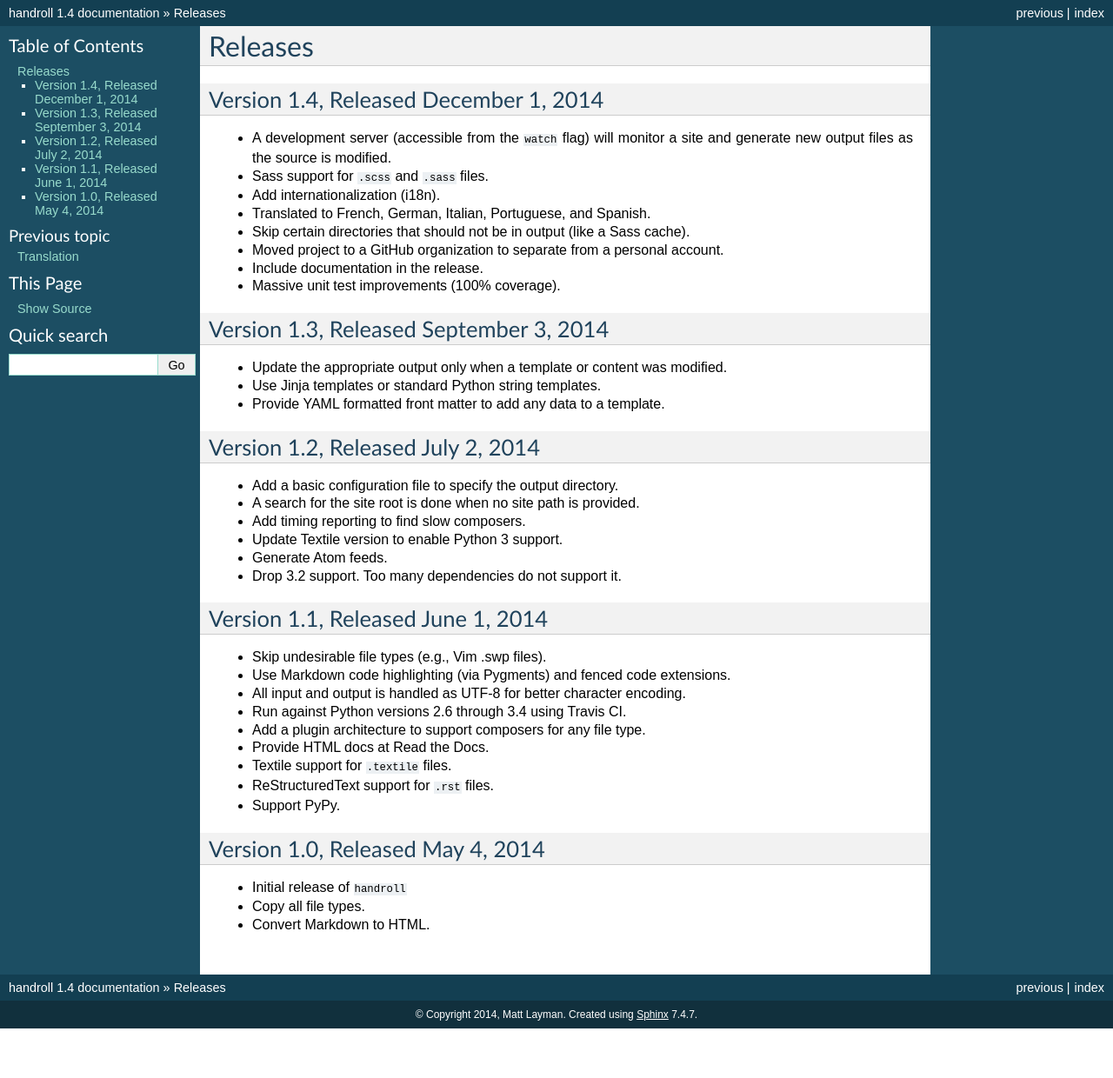
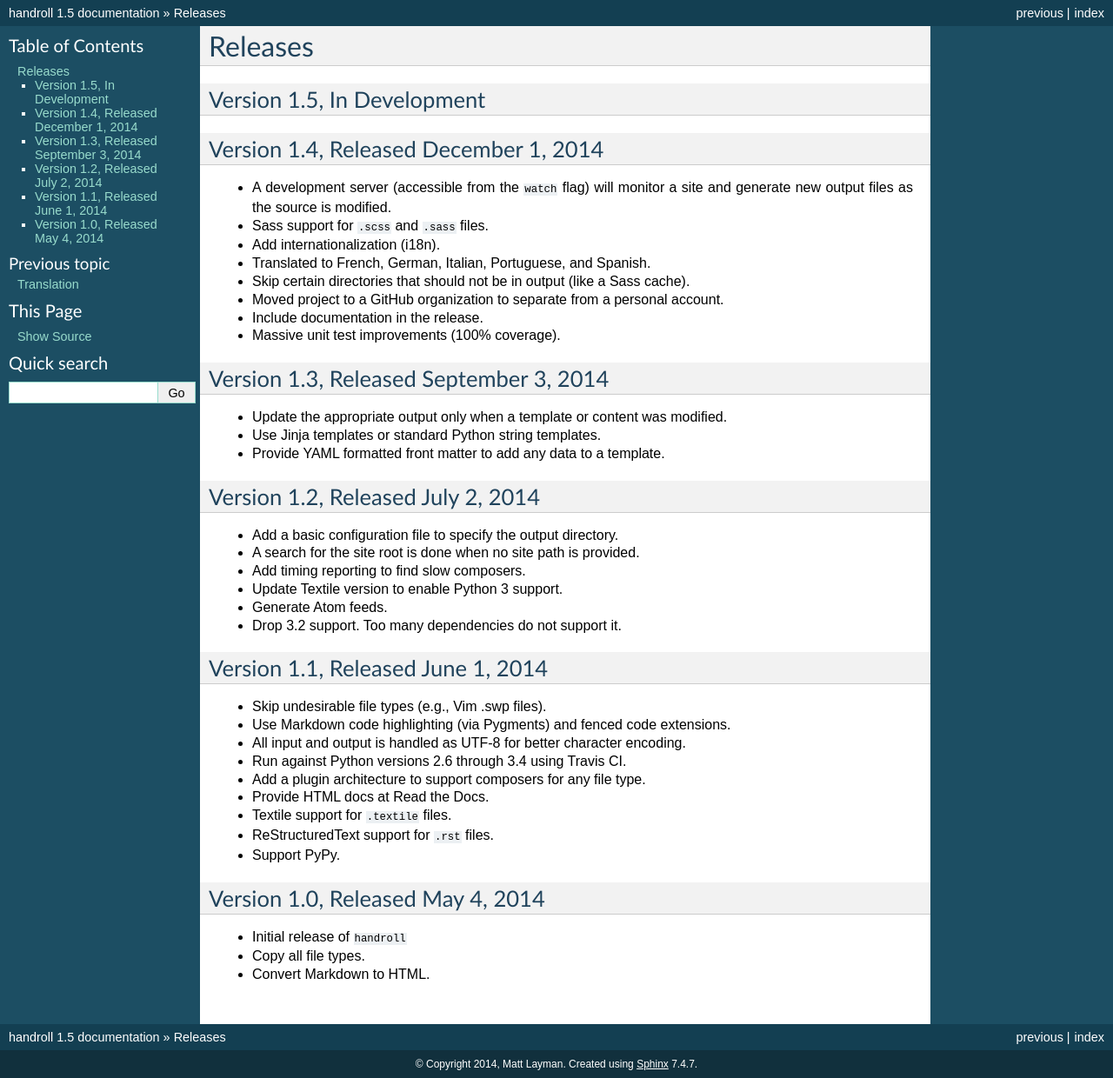
Before and after one commit to handroll/handroll, a Sphinx documentation site: the page built from docs/releases.rst, in a window 1280 px wide. Shown: the whole page at 87% size. Built offline with Sphinx 7.4.7, drawn with Linux system fonts in a browser that asks for light colours; before the commit the page ends 1183 px from its top, so only the background shows below that.

Commit message:
Start the 1.5 release.

```diff
--- a/docs/releases.rst
+++ b/docs/releases.rst
@@ -1,5 +1,8 @@
 Releases
 ========
+
+Version 1.5, In Development
+---------------------------
 
 Version 1.4, Released December 1, 2014
 --------------------------------------
--- a/setup.py
+++ b/setup.py
@@ -13,7 +13,7 @@ from setuptools import find_packages, setup
 from setuptools.command.sdist import sdist
 import sys
 
-__version__ = '1.4'
+__version__ = '1.5'
 
 
 class Sdist(sdist):
@@ -59,7 +59,7 @@ if __name__ == '__main__':
     setup(
         name='handroll',
         version=__version__,
-        url='https://github.com/handroll/handroll',
+        url='http://handroll.github.io',
         license='BSD',
         author='Matt Layman',
         author_email='matthewlayman@gmail.com',
```
Also changed, not shown: README.md (+1 -2 lines).
